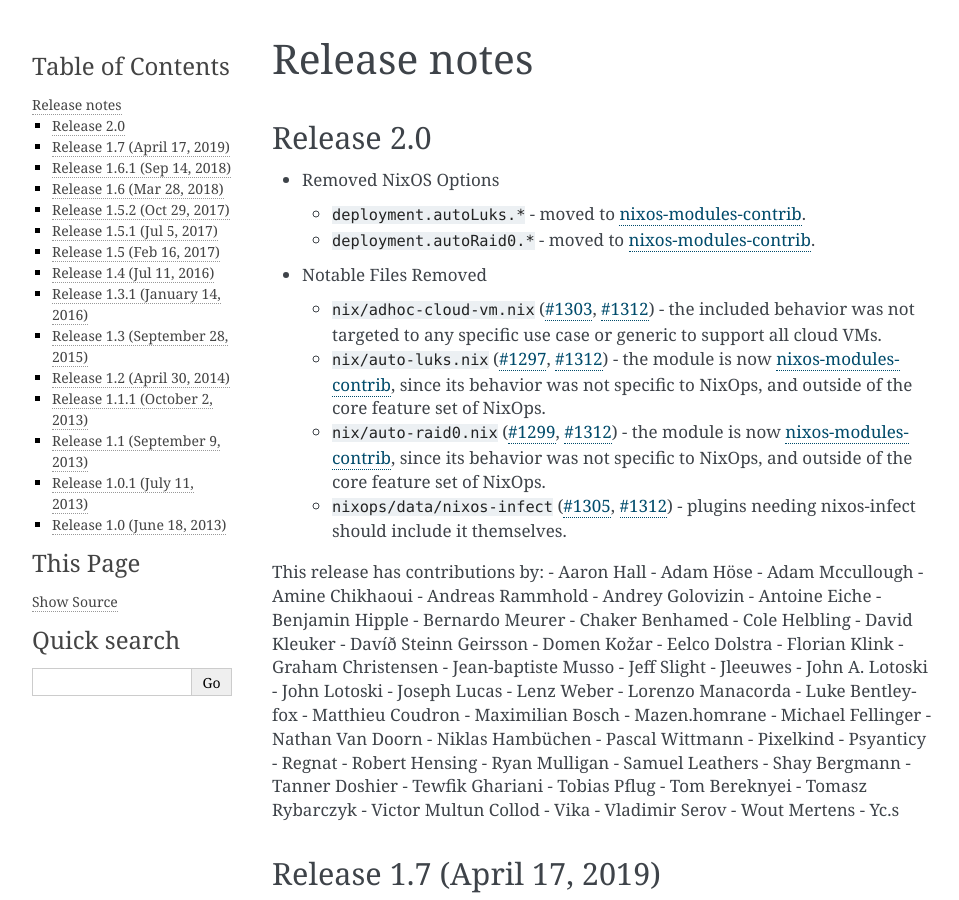
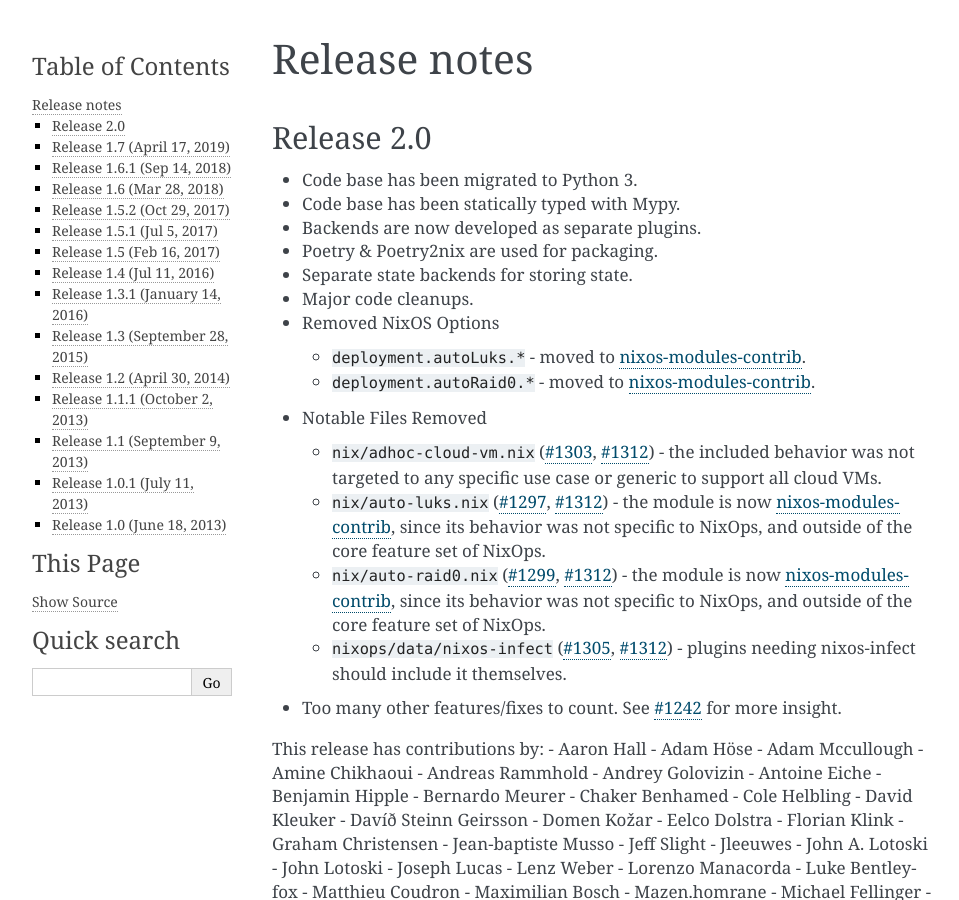
Before and after one commit to NixOS/nixops, a Sphinx documentation site: the page built from doc/release-notes/index.rst, in a window 1280 px wide and 900 px high. Shown: the whole window, without its empty margins (148-1107 px from the left). Built offline with Sphinx 7.4.7, drawn with Linux system fonts in a browser that asks for light colours; pages that are not in the unit, such as notebooks, are missing from menus.

Commit message:
Add more 2.0 release notes

```diff
--- a/doc/release-notes/index.rst
+++ b/doc/release-notes/index.rst
@@ -3,6 +3,18 @@
 
 Release 2.0
 -----------
+
+- Code base has been migrated to Python 3.
+
+- Code base has been statically typed with Mypy.
+
+- Backends are now developed as separate plugins.
+
+- Poetry & Poetry2nix are used for packaging.
+
+- Separate state backends for storing state.
+
+- Major code cleanups.
 
 - Removed NixOS Options
 
@@ -27,12 +39,16 @@
   - ``nixops/data/nixos-infect`` (`#1305`_, `#1312`_) - plugins needing
     nixos-infect should include it themselves.
 
+- Too many other features/fixes to count.
+  See `#1242`_ for more insight.
+
 .. _nixos-modules-contrib: https://github.com/nix-community/nixos-modules-contrib
 .. _#1297: https://github.com/NixOS/nixops/pull/1297
 .. _#1299: https://github.com/NixOS/nixops/pull/1299
 .. _#1303: https://github.com/NixOS/nixops/pull/1303
 .. _#1305: https://github.com/NixOS/nixops/pull/1305
 .. _#1312: https://github.com/NixOS/nixops/pull/1312
+.. _#1242: https://github.com/NixOS/nixops/issues/1242
 
 This release has contributions by:
 - Aaron Hall
```
